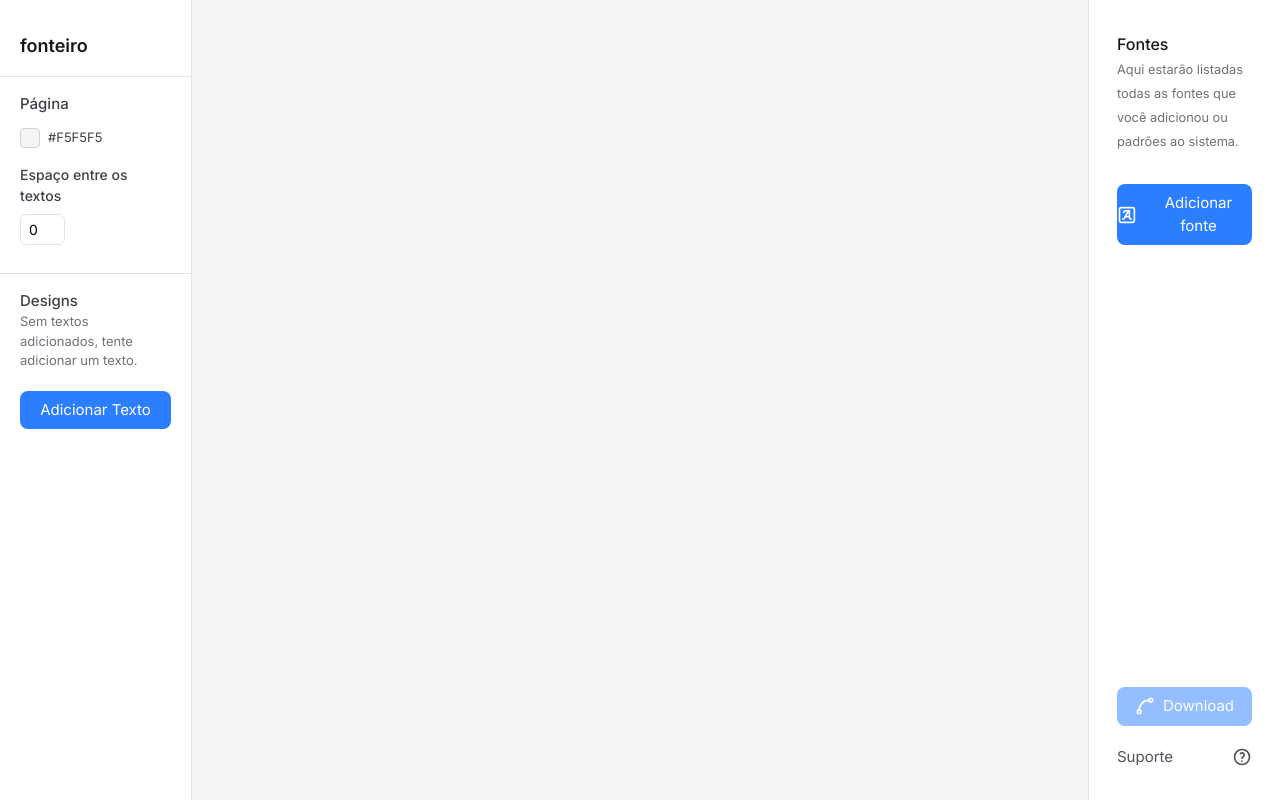
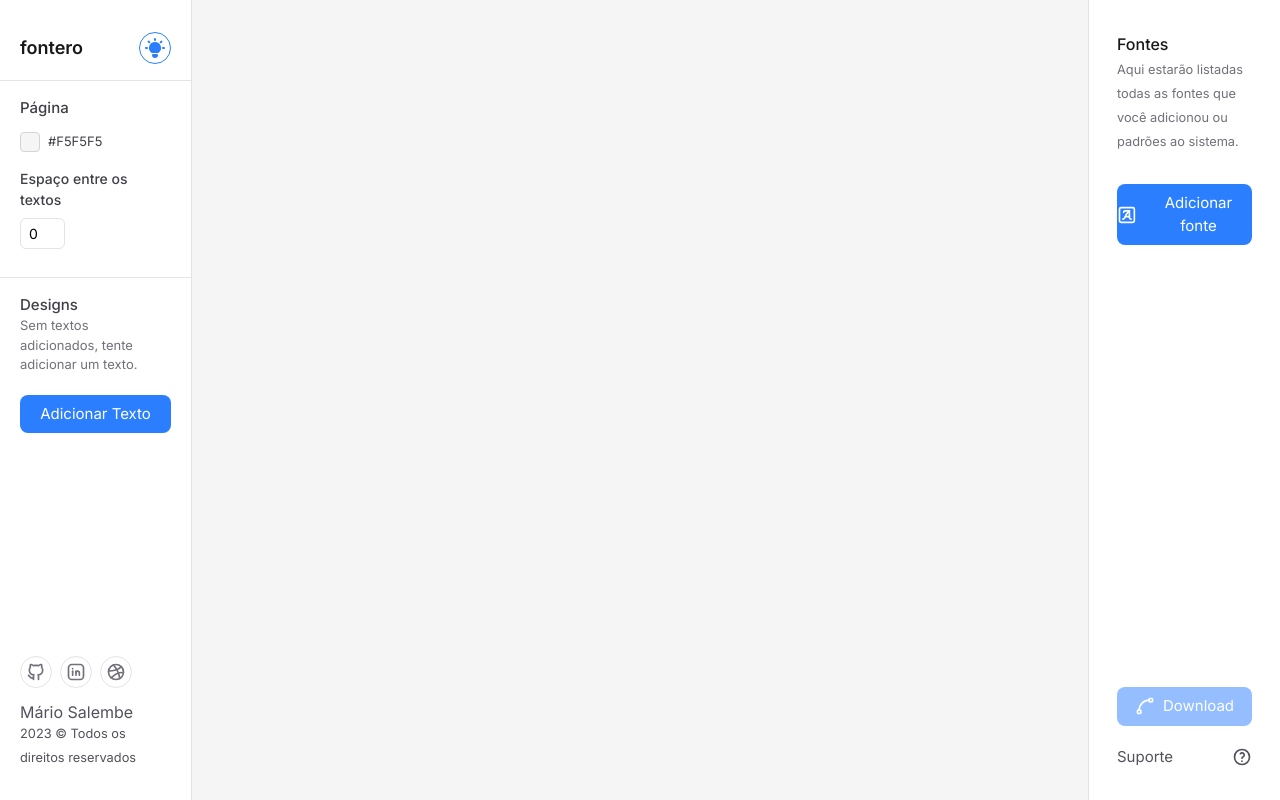
Before and after one commit to mariosalembe23/fontero, a Next.js app: page / in a window 1280 px wide. Built offline with nearby package versions, Linux system fonts and the light colour scheme.

Commit message:
Adicionado links

```diff
--- a/src/app/components/Areas/LeftPannel.tsx
+++ b/src/app/components/Areas/LeftPannel.tsx
@@ -6,6 +6,7 @@ import "tippy.js/dist/tippy.css";
 import { useSelector, useDispatch } from "react-redux";
 import { RootState } from "../../Redux/store";
 import { updateText, removeText } from "../../Redux/slices/textsSlice";
+import Link from "next/link";
 
 type TextProps = "off" | "on" | "none";
 
@@ -228,7 +229,26 @@ const LeftPannel: React.FC<LeftPannelProps> = ({
     <div className="border-r h-screen border-zinc-200 flex items-start flex-col justify-between py-8">
       <section className="w-full">
         <header className="px-5 flex items-center justify-between">
-          <h2 className="font-semibold text-lg text-zinc-900">fonteiro</h2>
+          <h2 className="font-semibold text-lg text-zinc-900">fontero</h2>
+          <div className="">
+            <button className="flex items-center text-blue-500 justify-center w-8 h-8 gap-2 rounded-full border border-blue-500 bg-white text-[14px]">
+              <svg
+                xmlns="http://www.w3.org/2000/svg"
+                viewBox="0 0 24 24"
+                fill="currentColor"
+                className="icon size-6 icon-tabler icons-tabler-filled icon-tabler-bulb"
+              >
+                <path stroke="none" d="M0 0h24v24H0z" fill="none" />
+                <path d="M4 11a1 1 0 0 1 .117 1.993l-.117 .007h-1a1 1 0 0 1 -.117 -1.993l.117 -.007h1z" />
+                <path d="M12 2a1 1 0 0 1 .993 .883l.007 .117v1a1 1 0 0 1 -1.993 .117l-.007 -.117v-1a1 1 0 0 1 1 -1z" />
+                <path d="M21 11a1 1 0 0 1 .117 1.993l-.117 .007h-1a1 1 0 0 1 -.117 -1.993l.117 -.007h1z" />
+                <path d="M4.893 4.893a1 1 0 0 1 1.32 -.083l.094 .083l.7 .7a1 1 0 0 1 -1.32 1.497l-.094 -.083l-.7 -.7a1 1 0 0 1 0 -1.414z" />
+                <path d="M17.693 4.893a1 1 0 0 1 1.497 1.32l-.083 .094l-.7 .7a1 1 0 0 1 -1.497 -1.32l.083 -.094l.7 -.7z" />
+                <path d="M14 18a1 1 0 0 1 1 1a3 3 0 0 1 -6 0a1 1 0 0 1 .883 -.993l.117 -.007h4z" />
+                <path d="M12 6a6 6 0 0 1 3.6 10.8a1 1 0 0 1 -.471 .192l-.129 .008h-6a1 1 0 0 1 -.6 -.2a6 6 0 0 1 3.6 -10.8z" />
+              </svg>
+            </button>
+          </div>
         </header>
         <section className="border-t px-5 w-full border-zinc-200 mt-4 pt-4">
           <h2 className="text-zinc-700 font-medium text-[15px]">Página</h2>
@@ -300,6 +320,78 @@ const LeftPannel: React.FC<LeftPannelProps> = ({
           </footer>
         </div>
       </section>
+      <footer className="px-5 flex flex-col items-start">
+        <div className="flex items-center justify-center gap-2">
+          <Link
+            href={"https://github.com/mariosalembe23"}
+            target="_blank"
+            className="w-8 h-8 flex items-center justify-center rounded-full border border-zinc-200 bg-white text-zinc-500 transition-all hover:bg-zinc-200 hover:text-zinc-900"
+          >
+            <svg
+              xmlns="http://www.w3.org/2000/svg"
+              viewBox="0 0 24 24"
+              fill="none"
+              stroke="currentColor"
+              strokeWidth="2"
+              strokeLinecap="round"
+              strokeLinejoin="round"
+              className="icon size-5 icon-tabler icons-tabler-outline icon-tabler-brand-github"
+            >
+              <path stroke="none" d="M0 0h24v24H0z" fill="none" />
+              <path d="M9 19c-4.3 1.4 -4.3 -2.5 -6 -3m12 5v-3.5c0 -1 .1 -1.4 -.5 -2c2.8 -.3 5.5 -1.4 5.5 -6a4.6 4.6 0 0 0 -1.3 -3.2a4.2 4.2 0 0 0 -.1 -3.2s-1.1 -.3 -3.5 1.3a12.3 12.3 0 0 0 -6.2 0c-2.4 -1.6 -3.5 -1.3 -3.5 -1.3a4.2 4.2 0 0 0 -.1 3.2a4.6 4.6 0 0 0 -1.3 3.2c0 4.6 2.7 5.7 5.5 6c-.6 .6 -.6 1.2 -.5 2v3.5" />
+            </svg>
+          </Link>
+          <Link
+            href={"https://www.linkedin.com/in/m%C3%A1rio-salembe-5211792a6/"}
+            target="_blank"
+            className="w-8 h-8 flex items-center justify-center rounded-full border border-zinc-200 bg-white text-zinc-500 transition-all hover:bg-zinc-200 hover:text-zinc-900"
+          >
+            <svg
+              xmlns="http://www.w3.org/2000/svg"
+              viewBox="0 0 24 24"
+              fill="none"
+              stroke="currentColor"
+              stroke-width="2"
+              stroke-linecap="round"
+              stroke-linejoin="round"
+              className="icon size-5 icon-tabler icons-tabler-outline icon-tabler-brand-linkedin"
+            >
+              <path stroke="none" d="M0 0h24v24H0z" fill="none" />
+              <path d="M8 11v5" />
+              <path d="M8 8v.01" />
+              <path d="M12 16v-5" />
+              <path d="M16 16v-3a2 2 0 1 0 -4 0" />
+              <path d="M3 7a4 4 0 0 1 4 -4h10a4 4 0 0 1 4 4v10a4 4 0 0 1 -4 4h-10a4 4 0 0 1 -4 -4z" />
+            </svg>
+          </Link>
+          <Link
+            href={"https://dribbble.com/mariosalembe_"}
+            target="_blank"
+            className="w-8 h-8 flex items-center justify-center rounded-full border border-zinc-200 bg-white text-zinc-500 transition-all hover:bg-zinc-200 hover:text-zinc-900"
+          >
+            <svg
+              xmlns="http://www.w3.org/2000/svg"
+              viewBox="0 0 24 24"
+              fill="none"
+              stroke="currentColor"
+              stroke-width="2"
+              stroke-linecap="round"
+              stroke-linejoin="round"
+              className="icon size-5 icon-tabler icons-tabler-outline icon-tabler-brand-dribbble"
+            >
+              <path stroke="none" d="M0 0h24v24H0z" fill="none" />
+              <path d="M12 12m-9 0a9 9 0 1 0 18 0a9 9 0 1 0 -18 0" />
+              <path d="M9 3.6c5 6 7 10.5 7.5 16.2" />
+              <path d="M6.4 19c3.5 -3.5 6 -6.5 14.5 -6.4" />
+              <path d="M3.1 10.75c5 0 9.814 -.38 15.314 -5" />
+            </svg>
+          </Link>
+        </div>
+        <div className="text-zinc-600 mt-4">
+          <p className="leading-none">Mário Salembe</p>
+          <small>2023 © Todos os direitos reservados</small>
+        </div>
+      </footer>
     </div>
   );
 };
```
